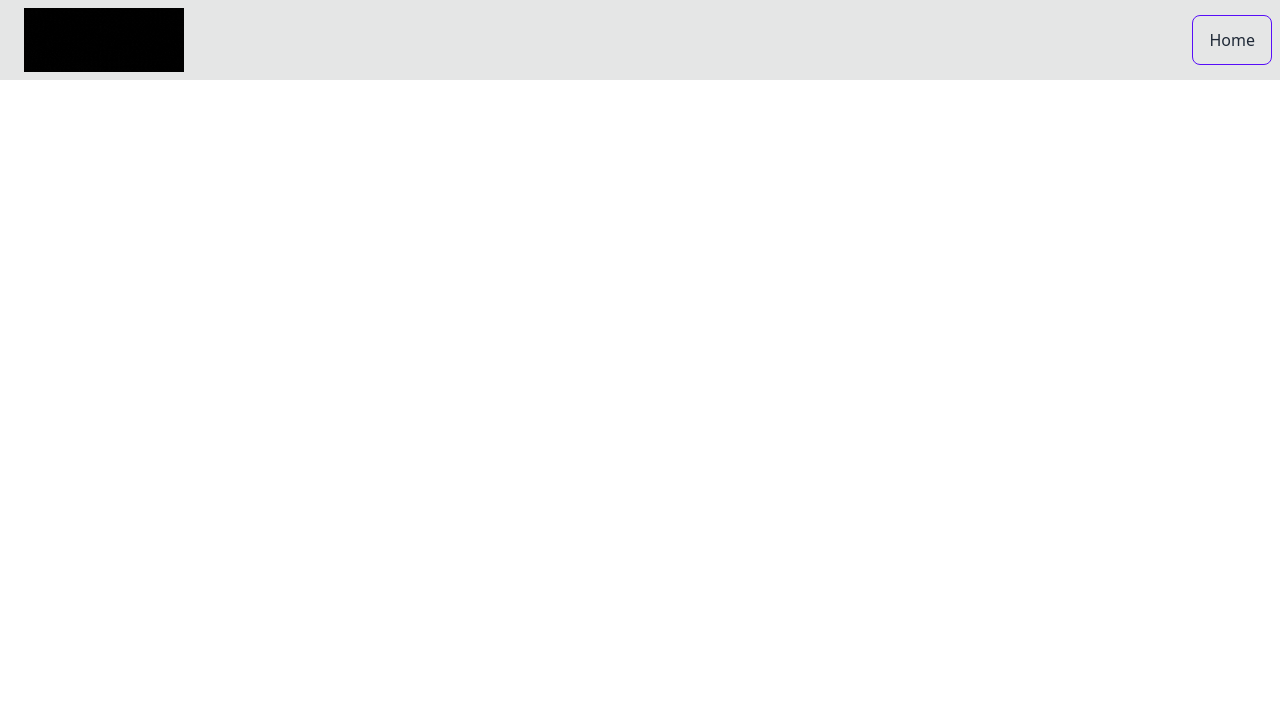
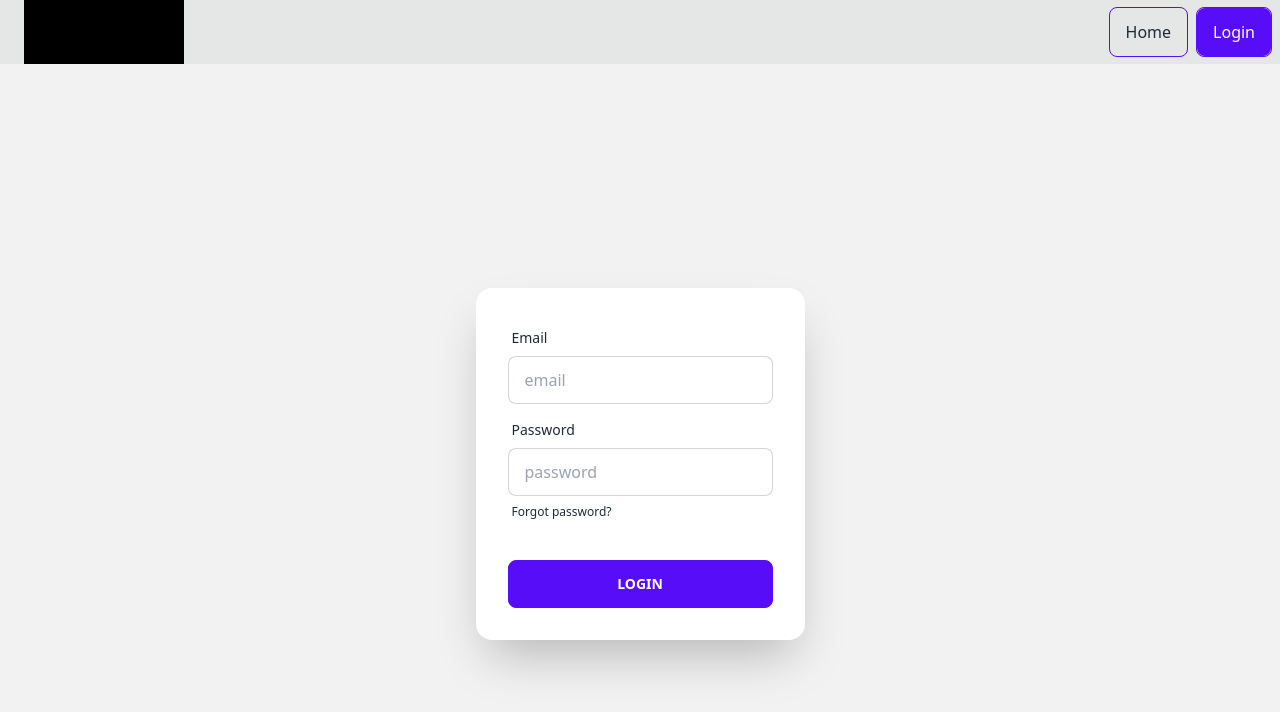
Before and after one commit to Nishadchowdhury/Assignment-12-of-Nishad-C, a React (Create React App) app: page /login in a window 1280 px wide. Before the commit this address had no page. Shown: the top 712 px of the page. Built offline with nearby package versions, Linux system fonts and the light colour scheme.

Commit message:
add dynamic btn for login , add login page , social login page and create user page

```diff
--- /dev/null
+++ b/src/Components/Authentication/CreateUser.js
@@ -0,0 +1,11 @@
+import React from 'react';
+
+const CreateUser = () => {
+    return (
+        <div>
+            CreateUser
+        </div>
+    );
+};
+
+export default CreateUser;
--- /dev/null
+++ b/src/Components/Authentication/Login.js
@@ -0,0 +1,35 @@
+import React from 'react';
+
+const Login = () => {
+    return (
+        <div class="hero min-h-screen bg-base-200">
+            <div class="hero-content flex-col lg:flex-row-reverse">
+
+                <div class="card w-96 flex-shrink-0 w-full max-w-sm shadow-2xl bg-base-100">
+                    <div class="card-body">
+                        <div class="form-control">
+                            <label class="label">
+                                <span class="label-text">Email</span>
+                            </label>
+                            <input type="text" placeholder="email" class="input input-bordered" />
+                        </div>
+                        <div class="form-control">
+                            <label class="label">
+                                <span class="label-text">Password</span>
+                            </label>
+                            <input type="text" placeholder="password" class="input input-bordered" />
+                            <label class="label">
+                                <a href="#" class="label-text-alt link link-hover">Forgot password?</a>
+                            </label>
+                        </div>
+                        <div class="form-control mt-6">
+                            <button class="btn btn-primary">Login</button>
+                        </div>
+                    </div>
+                </div>
+            </div>
+        </div>
+    );
+};
+
+export default Login;
--- /dev/null
+++ b/src/Components/Authentication/SocialLogin.js
@@ -0,0 +1,11 @@
+import React from 'react';
+
+const SocialLogin = () => {
+    return (
+        <div>
+            Fb Login
+        </div>
+    );
+};
+
+export default SocialLogin;
--- a/src/Components/Home/PartsContainer.js
+++ b/src/Components/Home/PartsContainer.js
@@ -22,18 +22,18 @@ const PartsContainer = () => {
             <h1 className={headerClass}> Parts </h1>
             <div className='flex flex-col gap-4 mt-8 ' >
 
-                {product.map(({ minimum, name, picture, price, quantity, description }, i) =>
+                {product.map(({ minimum, name, picture, price, quantity, description, _id }, i) =>
                     <div key={i} class="card lg:card-side bg-base-100 shadow-xl w-[80%] mx-auto ">
                         <figure className='lg:h-80 lg:w-[40%]' ><img className='w-full' src={picture} alt="Album" /></figure>
                         <div class="card-body border-[1px] lg:w-3/5 lg:border-l-0 lg:rounded-r-2xl">
-                            <h2 class="card-title"> Item Name: {name}</h2>
-                            <h2 class="card-title text-base "> Par Unite Cost: {price}$</h2>
-                            <h2 class="card-title text-base "> Minimum acceptable amount: {minimum} Piece</h2>
+                            <h2 class="card-title text-white opacity-90"> Item Name: {name}</h2>
+                            <h2 class="card-title text-white opacity-90 text-base "> Par Unite Cost: {price}$</h2>
+                            <h2 class="card-title text-white opacity-90 text-base "> Minimum acceptable amount: {minimum} Piece</h2>
 
 
-                            <p className='full' >{description}</p>
+                            <p className='full text-sm ' >{description}</p>
                             <div class="card-actions justify-end">
-                                <Link to='/showDetails' className={`${commonButton}`}>Order Now</Link>
+                                <Link to={`/order/${_id}`} className={`${commonButton}`}>Order Now</Link>
                             </div>
                         </div>
                     </div>
--- a/src/Components/Routes/Public.js
+++ b/src/Components/Routes/Public.js
@@ -1,7 +1,11 @@
 import AllProducts from "../AllProducts/AllProducts";
+import Login from "../Authentication/Login";
 import Home from "../Home/Home";
+import PurchasePage from "../PurchasePage/PurchasePage";
 
 export const PublicRouts = [
     { name: 'home', path: '/', Component: Home },
     { name: 'allProducts', path: '/allProducts', Component: AllProducts },
+    { name: 'order', path: '/order/:id', Component: PurchasePage },
+    { name: 'Login', path: '/login', Component: Login },
 ]
--- a/src/Components/Shared/Navbar/Navbar.js
+++ b/src/Components/Shared/Navbar/Navbar.js
@@ -2,6 +2,9 @@ import { NavLink } from "react-router-dom";
 import lightLogo from "../../../Assets/SiteLogoGif/Laparts.com Dark.gif"
 
 const Navbar = ({ children }) => {
+
+    const user = null;
+
     return (
         <div class="drawer drawer-end ">
             <input id="my-drawer-3" type="checkbox" class="drawer-toggle" />
@@ -19,6 +22,13 @@ const Navbar = ({ children }) => {
                             <li className='border-[1px] border-primary ml-2 rounded-lg'>
                                 <NavLink to='/' className='rounded-lg ' >Home</NavLink>
                             </li>
+
+                            {user ? <li className='border-[1px] border-primary ml-2 rounded-lg'>
+                                <button className='rounded-lg ' >Logout</button>
+                            </li> : <li className='border-[1px] border-primary ml-2 rounded-lg'>
+                                <NavLink to='/login' className='rounded-lg ' >Login</NavLink>
+                            </li>}
+
                         </ul>
                     </div>
                 </div>
@@ -35,9 +45,14 @@ const Navbar = ({ children }) => {
                             <svg xmlns="http://www.w3.org/2000/svg" class="h-6 w-6" fill="none" viewBox="0 0 24 24" stroke="currentColor"><path stroke-linecap="round" stroke-linejoin="round" stroke-width="2" d="M6 18L18 6M6 6l12 12" /></svg>
                         </label>
                     </div>
-                    <li className='mt-2' >
-                        <NavLink to='/'>Home</NavLink>
+                    <li className='mt-2 ' >
+                        <NavLink to='/' className='border-[1px] border-primary ' >Home</NavLink>
                     </li>
+                    {user ? <li className='mt-2'>
+                        <button className='mt-2 border-[1px] border-primary ' >Logout</button>
+                    </li> : <li className='mt-2'>
+                        <NavLink to='/login' className='mt-2 border-[1px] border-primary ' >Login</NavLink>
+                    </li>}
                 </ul>
 
             </div>
```
